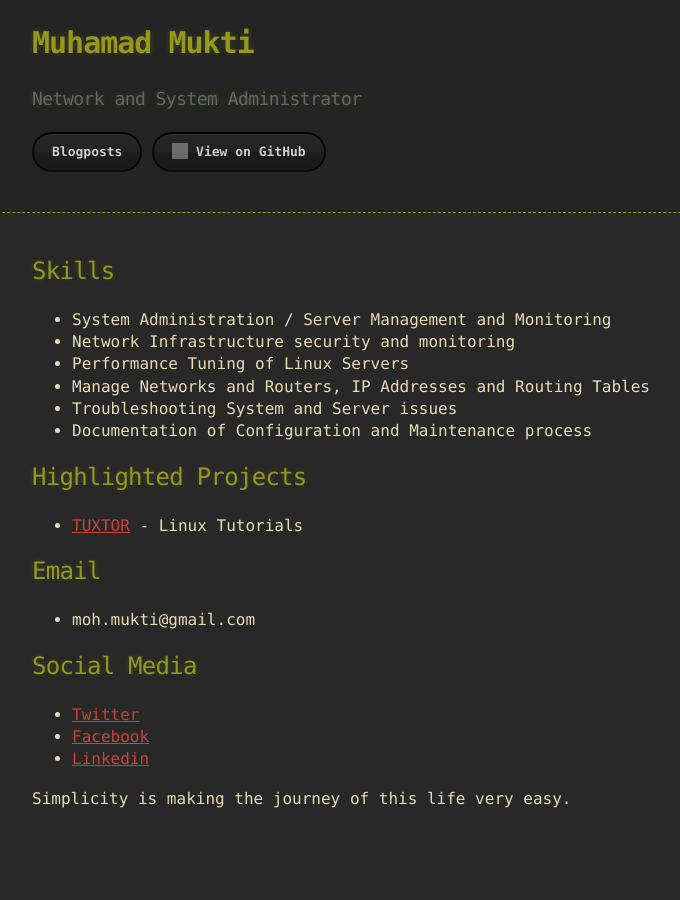
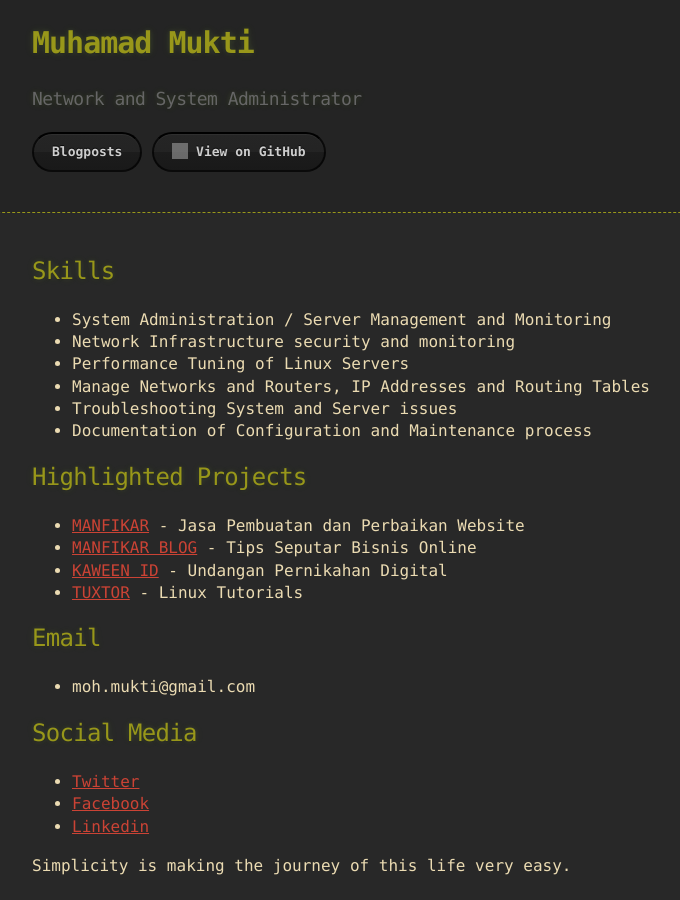
Before and after one commit to mmdmukti/mmdmukti.github.io, a Jekyll site: the page built from index.md, in a window 1280 px wide. Shown: the whole page, without its empty margins (108-788 px from the left). Built offline with Jekyll 4.4.1, drawn with Linux system fonts in a browser that asks for light colours; grey boxes are pictures that could not be loaded.

Commit message:
Update index.md

```diff
--- a/index.md
+++ b/index.md
@@ -15,7 +15,10 @@ description: Network and System Administrator
 
 ## Highlighted Projects
 
-- [TUXTOR](https://tuxtor.com) - Linux Tutorials
+- [MANFIKAR](//manfikar.com) - Jasa Pembuatan dan Perbaikan Website
+- [MANFIKAR BLOG](//blog.manfikar.com) - Tips Seputar Bisnis Online
+- [KAWEEN ID](//kaween.id/) - Undangan Pernikahan Digital
+- [TUXTOR](//tuxtor.com) - Linux Tutorials
 
 ## Email
 
```
